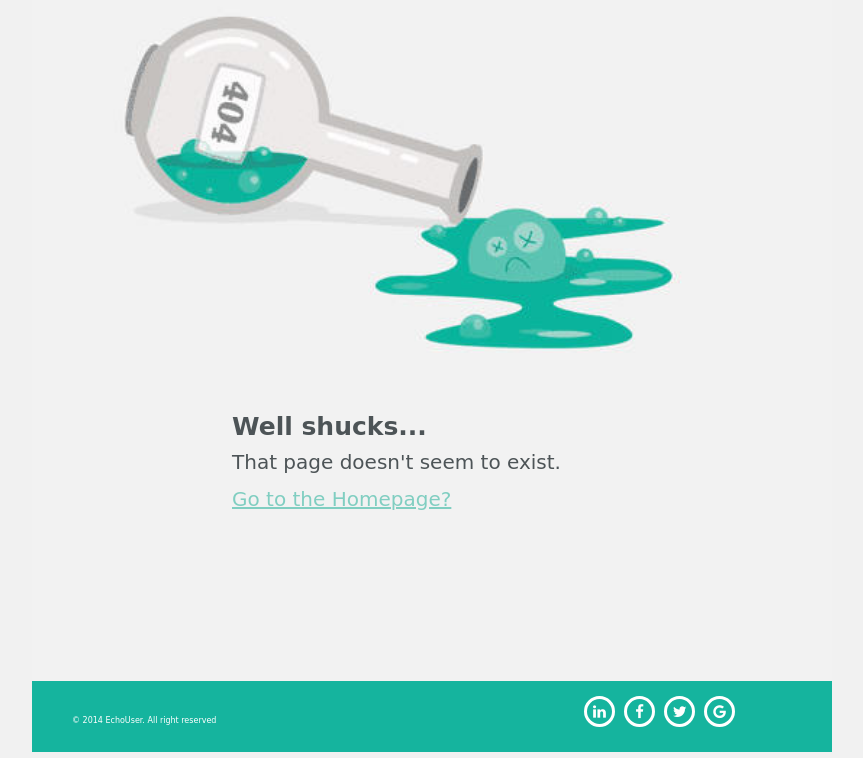
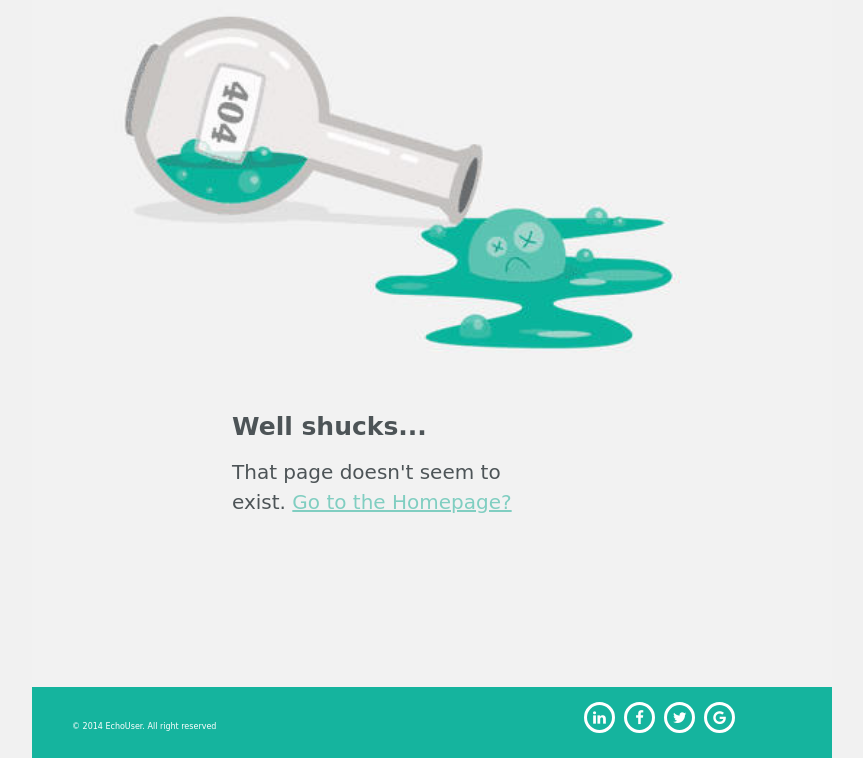
Before and after one commit to lauraMeiz/404, a website: page index.html in a window 1280 px wide. Shown: the part 81-839 px from the top of the page, without its empty margins (208-1071 px from the left). Drawn offline with Linux system fonts and the light colour scheme.

Commit message:
style commit

```diff
--- a/css/main.css
+++ b/css/main.css
@@ -46,11 +46,9 @@
   width: 800px;
 }
 div {
-  width: 800px;
   font-family: cursive;
   padding-top: 10px;
   margin-left: 200px;
-  text-align: left;
   margin-bottom: 20px;
 }
 h1 {
@@ -60,7 +58,7 @@
 }
 p {
   font-size: 20px;
-  line-height: 10px;
+  line-height: 30px;
   color: #4d5457;
   text-align: left;
 }
--- a/index.html
+++ b/index.html
@@ -31,9 +31,9 @@ alt="megintuvelis" />
       <div>
         <h1>Well shucks...</h1>
         <p>
-          That page doesn't seem to
-          exist. </p>
-           <a class="home" href="#">Go to the Homepage?</a>
+          That page doesn't seem to <br>
+          exist.
+           <a class="home" href="#">Go to the Homepage?</a></p>
           </div>
        </main>
       <footer>
```
